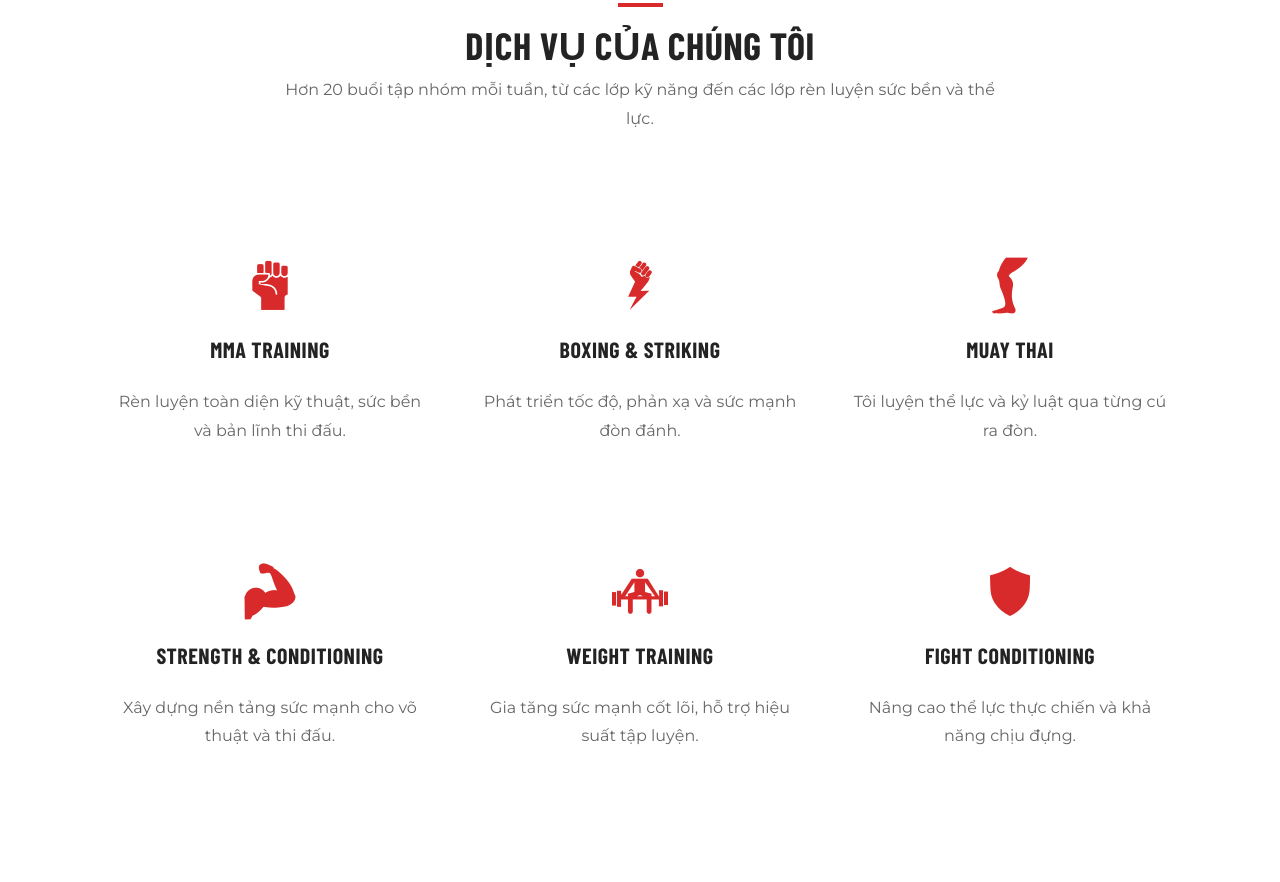
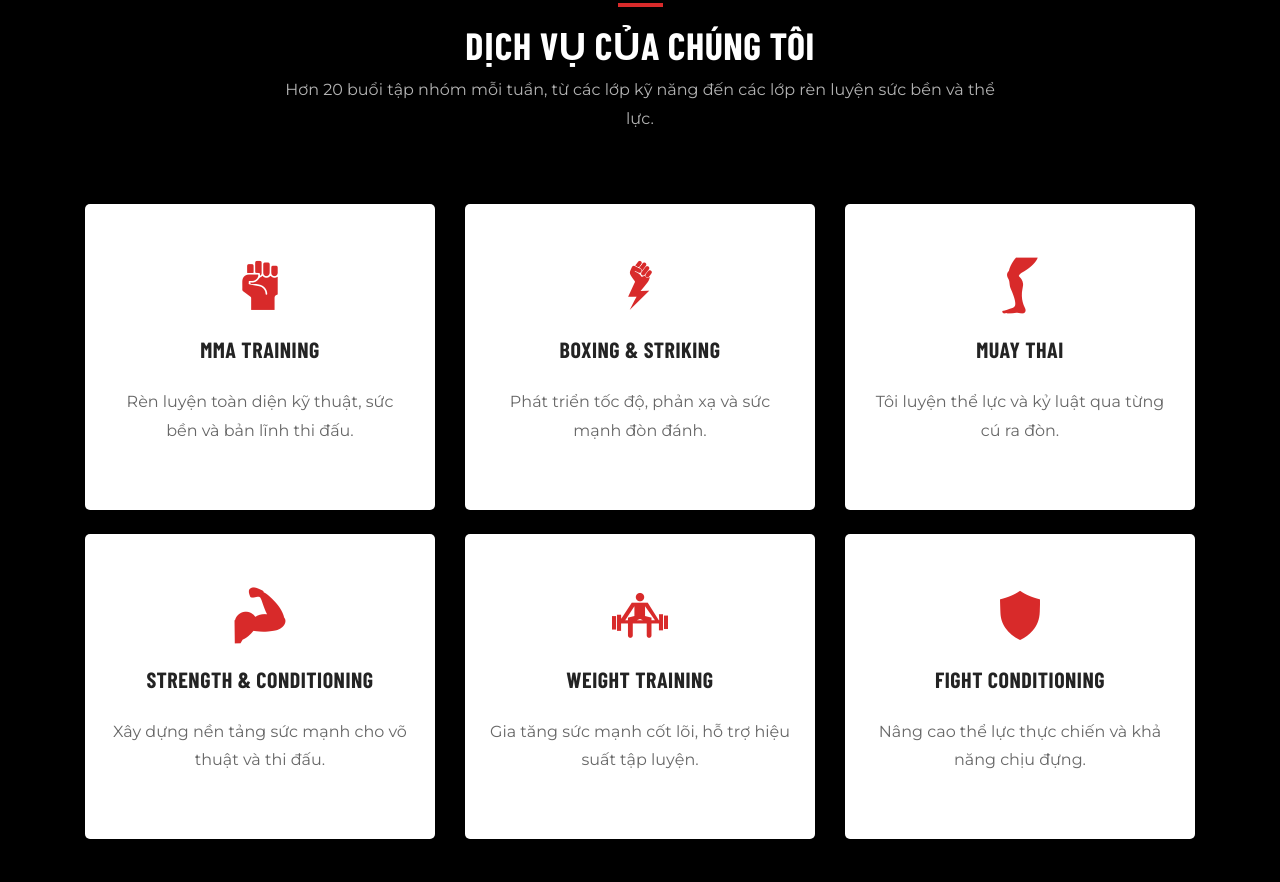
Before and after one commit to khangnv7104/MMA_web, a website: page theme/index.html in a window 1280 px wide. Shown: the part 2298-3180 px from the top of the page. Drawn offline with nearby package versions, Linux system fonts and the light colour scheme; some packages are replaced by stand-ins of ours; a script that the page names is missing.

Commit message:
update fix 3

```diff
--- a/source/scss/_typography.scss
+++ b/source/scss/_typography.scss
@@ -8,6 +8,7 @@ body {
   -webkit-font-smoothing: antialiased;
   font-size: 16px;
   color: rgba(0,0,0,0.6);
+
 
 }
 h1,.h1,h2,.h2,h3,.h3,h4,.h4,h5,.h5,h6,.h6 {
--- a/theme/index.html
+++ b/theme/index.html
@@ -40,6 +40,20 @@
 </head>
 <body>
 
+
+<style>
+body {
+  background-color: #000 !important;
+}
+.section-title h2,
+.section-title h3,
+.section-title .divider {
+  color: #fff !important;
+}
+.section-title p {
+  color: rgba(255,255,255,0.7) !important;
+}
+</style>
 
 <!-- Section Menu Start -->
 <!-- Header Start -->
@@ -138,6 +152,7 @@
 					<span class="number">03</span>
 					<h3 class="mt-3">Chế độ dinh dưỡng lành mạnh</h3>
 					<p class="mt-3 mb-4">Dinh dưỡng khoa học, đồng hành cùng quá trình tập luyện bền vững.</p>
+					<br>
 					<a href="about.html" class="text-color text-uppercase font-size-13 letter-spacing font-weight-bold"><i class="ti-minus mr-2 "></i>Xem thêm</a>
 				</div>
 			</div>
@@ -154,15 +169,15 @@
 				<img src="images/bg/bg-51.jpg" alt="" class="img-fluid rounded shadow w-100">
 			</div>
 
-			<div class="col-lg-6">
+			<div class="col-lg-6" style="background-color: white;">
 				<div class="pl-3 mt-5 mt-lg-0">
 					<h2 class="mt-1 mb-3">TVN GROUP là nơi
 						<br> <span class="text-color">rèn luyện võ thuật và thể chất</span>
 						<br> giúp bạn lột xác qua từng buổi tập. </h2>
-
 					<p class="mb-4"> Chúng tôi mang đến hệ thống tập luyện đa dạng, từ võ thuật đến rèn luyện sức khỏe tổng thể, giúp bạn thay đổi cả thể chất lẫn tinh thần.</p>
 
 					<a href="about.html" class="btn btn-main">Xem thêm  <i class="fa fa-angle-right ml-2"></i></a>
+
 				</div>
 			</div>
 		</div>
@@ -203,44 +218,44 @@
 			</div>
 		</div>
 
-		<div class="row no-gutters">
-			<div class="col-lg-4 col-md-6 col-sm-6">
-				<div class="text-center  px-4 py-5 hover-style-1">
+		<div class="row">
+			<div class="col-lg-4 col-md-6 col-sm-6 mb-4">
+				<div class="text-center px-4 py-5 hover-style-1" style="background-color: white; border-radius: 5px;">
 					<i class="icofont-hand-power text-lg text-color"></i>
 					<h4 class="mt-3 mb-4 text-uppercase">MMA Training</h4>
 					<p> Rèn luyện toàn diện kỹ thuật, sức bền và bản lĩnh thi đấu.</p>
 				</div>
 			</div>
-			<div class="col-lg-4 col-md-6 col-sm-6">
-				<div class="text-center  px-4 py-5 hover-style-1">
+			<div class="col-lg-4 col-md-6 col-sm-6 mb-4">
+				<div class="text-center px-4 py-5 hover-style-1" style="background-color: white; border-radius: 5px;">
 					<i class="icofont-hand-thunder text-lg text-color"></i>
 					<h4 class="mt-3 mb-4 text-uppercase">Boxing & Striking</h4>
 					<p>Phát triển tốc độ, phản xạ và sức mạnh đòn đánh.</p>
 				</div>
 			</div>
-			<div class="col-lg-4 col-md-6 col-sm-6">
-				<div class="text-center  px-4 py-5 hover-style-1">
+			<div class="col-lg-4 col-md-6 col-sm-6 mb-4">
+				<div class="text-center px-4 py-5 hover-style-1" style="background-color: white; border-radius: 5px;">
 					<i class="icofont-leg text-lg text-color"></i>
 					<h4 class="mt-3 mb-4 text-uppercase">Muay Thai</h4>
 					<p>Tôi luyện thể lực và kỷ luật qua từng cú ra đòn.</p>
 				</div>
 			</div>
-			<div class="col-lg-4 col-md-6 col-sm-6">
-				<div class="text-center  px-4 py-5 hover-style-1">
+			<div class="col-lg-4 col-md-6 col-sm-6 mb-4">
+				<div class="text-center px-4 py-5 hover-style-1" style="background-color: white; border-radius: 5px;">
 					<i class="icofont-muscle text-lg text-color"></i>
 					<h4 class="mt-3 mb-4 text-uppercase">Strength & Conditioning</h4>
 					<p>Xây dựng nền tảng sức mạnh cho võ thuật và thi đấu.</p>
 				</div>
 			</div>
-			<div class="col-lg-4 col-md-6 col-sm-6">
-				<div class="text-center  px-4 py-5 hover-style-1">
+			<div class="col-lg-4 col-md-6 col-sm-6 mb-4">
+				<div class="text-center px-4 py-5 hover-style-1" style="background-color: white; border-radius: 5px;">
 					<i class="icofont-gym-alt-2 text-lg text-color"></i>
 					<h4 class="mt-3 mb-4 text-uppercase">Weight Training</h4>
 					<p>Gia tăng sức mạnh cốt lõi, hỗ trợ hiệu suất tập luyện.</p>
 				</div>
 			</div>
-			<div class="col-lg-4 col-md-6 col-sm-6">
-				<div class="text-center  px-4 py-5 hover-style-1">
+			<div class="col-lg-4 col-md-6 col-sm-6 mb-4">
+				<div class="text-center px-4 py-5 hover-style-1" style="background-color: white; border-radius: 5px;">
 					<i class="icofont-shield  text-lg text-color"></i>
 					<h4 class="mt-3 mb-4 text-uppercase">Fight Conditioning</h4>
 					<p>Nâng cao thể lực thực chiến và khả năng chịu đựng.</p>
@@ -374,7 +389,7 @@
 <!-- Section Testimonial END -->
 
 <!-- Section Course Start -->
-<section class="section course bg-gray">
+<section class="section course bg-black">
 	<div class="container">
 		<div class="row justify-content-center">
 			<div class="col-lg-8 text-center">
```
Also changed, not shown: source/index.html (+14 -0 lines), source/partials/blocks/about.htm (+2 -2 lines), source/partials/blocks/course.htm (+1 -1 lines), source/partials/blocks/intro.htm (+1 -0 lines), source/partials/blocks/service.htm (+13 -13 lines), 1 other file.
